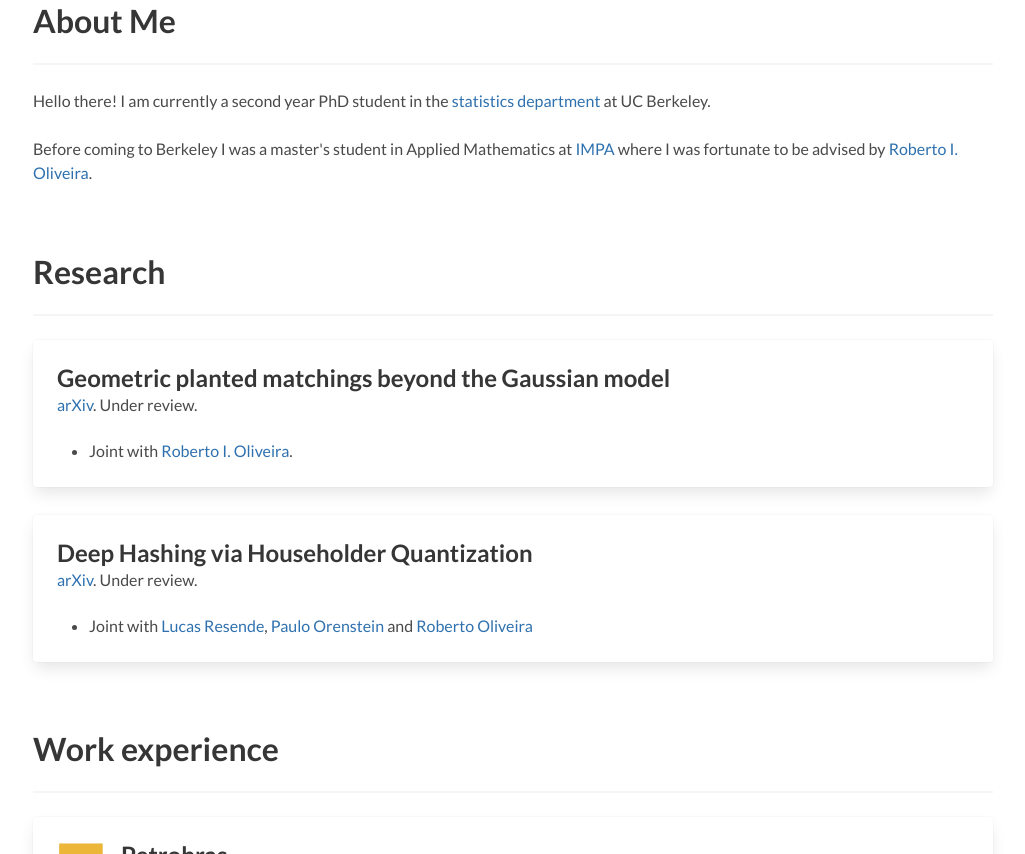
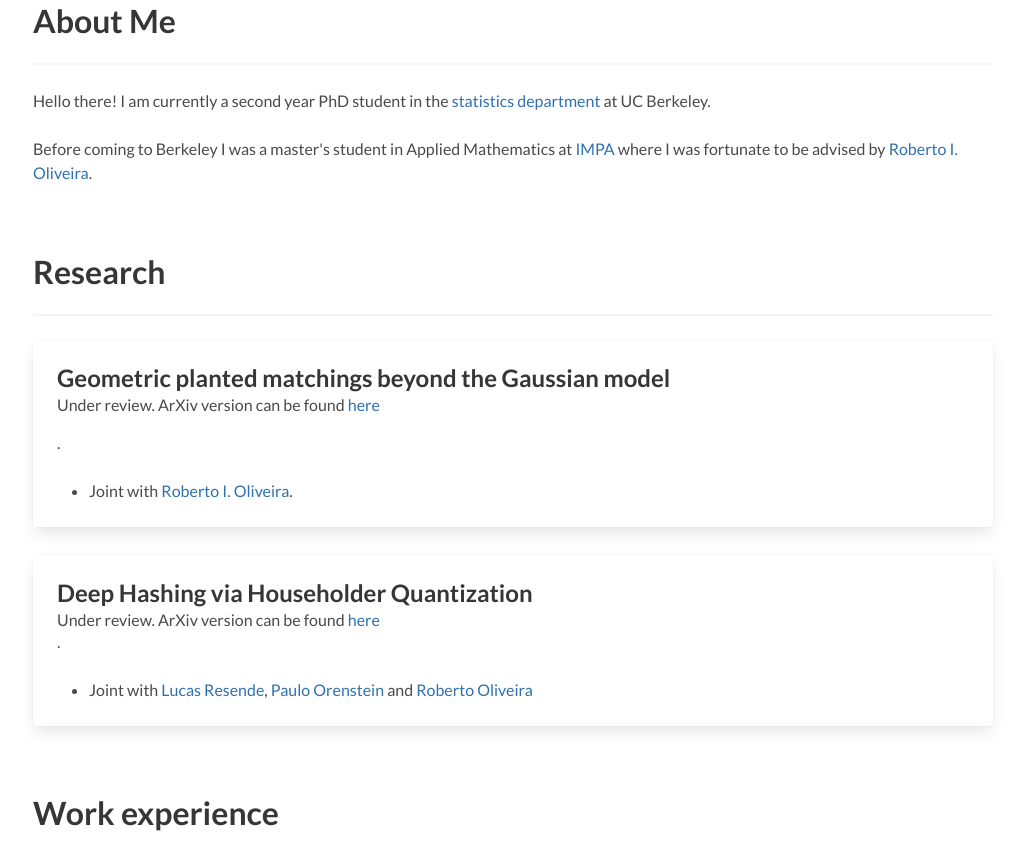
Before and after one commit to Lucas-Schwengber/lucas-schwengber.github.io, a plain HTML site: page index.html in a window 1280 px wide. Shown: the part 474-1328 px from the top of the page, without its empty margins (127-1152 px from the left). Drawn offline with Linux system fonts and the light colour scheme; files whose address does not match are found by name.

Commit message:
Reformat research subtitles

```diff
--- a/index.html
+++ b/index.html
@@ -112,7 +112,7 @@
         <div class="card-content">
           <div class="content">
             <p class="title is-4">Geometric planted matchings beyond the Gaussian model</p>
-            <p class="subtitle is-6"> <a href="https://arxiv.org/pdf/2403.17469">arXiv</a>. Under review.  </p>
+            <p class="subtitle is-6"> Under review. ArXiv version can be found <a href="https://arxiv.org/pdf/2403.17469">here</a> </p>.   </p>
           </div>
           <div class="content">
             <ul>
@@ -125,7 +125,7 @@
         <div class="card-content">
           <div class="content">
             <p class="title is-4">Deep Hashing via Householder Quantization</p>
-            <p class="subtitle is-6"> <a href="https://arxiv.org/pdf/2311.04207">arXiv</a>. Under review. </p>
+            <p class="subtitle is-6"> Under review. ArXiv version can be found <a href="https://arxiv.org/pdf/2311.04207">here</a> </p>.
           </div>
           <div class="content">
             <ul>
```
